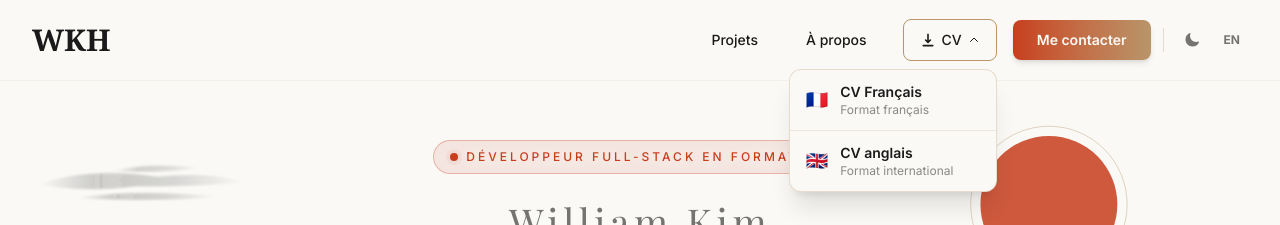
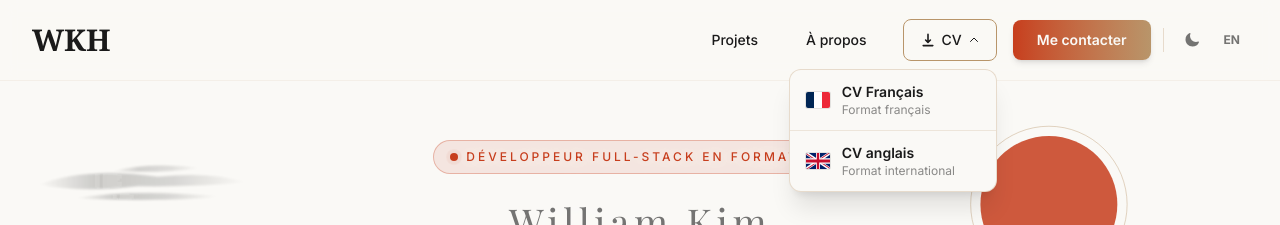
Before and after one commit to hachwilliam89-spec/portfolio-kim, a Next.js app: page / in a window 1280 px wide. Both pictures are taken after a click on the button "CV". Shown: the top 225 px of the page. Built offline with nearby package versions, Linux system fonts and the light colour scheme; a web font is replaced by a local one.

Commit message:
Améliore le parcours, les compétences et les détails visuels

```diff
--- a/components/About.tsx
+++ b/components/About.tsx
@@ -1,12 +1,15 @@
 'use client';
 
 import { motion } from 'framer-motion';
-import { SiReact, SiNextdotjs, SiTypescript, SiTailwindcss, SiFramer, SiNodedotjs, SiNestjs, SiPrisma, SiPhp, SiPostgresql, SiMysql, SiDocker, SiGit, SiGitlab, SiSpring, SiMariadb } from 'react-icons/si';
+import type { IconType } from 'react-icons';
+import { SiReact, SiNextdotjs, SiTypescript, SiTailwindcss, SiFramer, SiNodedotjs, SiNestjs, SiPrisma, SiPhp, SiPostgresql, SiMysql, SiDocker, SiGit, SiGitlab, SiSpring, SiMariadb, SiMongodb } from 'react-icons/si';
 import SectionTitle from './SectionTitle';
 import { useLanguage, fr, en } from '@/lib/i18n';
 
-const techIcons: { [key: string]: any } = {
+const techIcons: Record<string, IconType | null> = {
     'React': SiReact,
+    'React Native': SiReact,
+    'MongoDB': SiMongodb,
     'Next.js': SiNextdotjs,
     'TypeScript': SiTypescript,
     'Tailwind CSS': SiTailwindcss,
@@ -32,9 +35,9 @@ const techIcons: { [key: string]: any } = {
 };
 
 const skillKeys = [
-    { key: 'frontend' as const, items: ['React', 'Next.js', 'TypeScript', 'Tailwind CSS', 'Framer Motion'] },
+    { key: 'frontend' as const, items: ['React', 'React Native', 'Next.js', 'TypeScript', 'Tailwind CSS', 'Framer Motion'] },
     { key: 'backend' as const, items: ['NestJS', 'Spring Boot', 'Node.js', 'API REST', 'Prisma', 'Drizzle ORM', 'Zod', 'PHP'] },
-    { key: 'database' as const, items: ['PostgreSQL', 'MariaDB', 'MySQL'] },
+    { key: 'database' as const, items: ['PostgreSQL', 'MongoDB', 'MariaDB', 'MySQL'] },
     { key: 'ai' as const, items: ['OpenAI / Anthropic', 'n8n'] },
     { key: 'devops' as const, items: ['Docker', 'Git', 'GitLab', 'Vitest', 'Scrum'] },
 ];
@@ -94,10 +97,10 @@ export default function About() {
                     whileInView={{ opacity: 1, x: 0 }}
                     viewport={{ once: true }}
                     transition={{ duration: 0.6 }}
-                    className="relative bg-white dark:bg-washi-dark border-2 border-gold/40 rounded-lg p-8 hover:border-vermillon hover:shadow-2xl hover:shadow-vermillon/20 transition-all duration-300"
+                    className="relative bg-white dark:bg-washi-dark border-2 border-gold/40 rounded-lg p-6 sm:p-8 hover:border-vermillon hover:shadow-2xl hover:shadow-vermillon/20 transition-all duration-300"
                 >
                     <h3 className="font-display text-2xl font-bold text-vermillon mb-5">{t.about.background}</h3>
-                    <div className="space-y-4 text-sm text-ink leading-relaxed font-medium">
+                    <div className="space-y-5 pb-14 text-[15px] text-ink leading-7">
                         <p dangerouslySetInnerHTML={{ __html: t.about.p1.replace(/<strong>/g, '<strong class="text-ink font-bold">') }} />
                         <p dangerouslySetInnerHTML={{ __html: t.about.p2.replace(/<strong>/g, '<strong class="text-ink font-bold">') }} />
                         <p dangerouslySetInnerHTML={{ __html: t.about.p3.replace(/<strong>/g, '<strong class="text-ink font-bold">') }} />
@@ -111,7 +114,7 @@ export default function About() {
                     whileInView={{ opacity: 1, x: 0 }}
                     viewport={{ once: true }}
                     transition={{ duration: 0.6 }}
-                    className="bg-white dark:bg-washi-dark border-2 border-gold/40 rounded-lg p-8 hover:border-vermillon hover:shadow-2xl hover:shadow-vermillon/20 transition-all duration-300"
+                    className="bg-white dark:bg-washi-dark border-2 border-gold/40 rounded-lg p-6 sm:p-8 hover:border-vermillon hover:shadow-2xl hover:shadow-vermillon/20 transition-all duration-300"
                 >
                     <h3 className="font-display text-2xl font-bold text-vermillon mb-5">{t.about.skills}</h3>
                     <div className="space-y-5">
@@ -126,7 +129,7 @@ export default function About() {
                                         return (
                                             <span
                                                 key={skill}
-                                                className="text-xs bg-gold text-white px-3 py-1.5 rounded-full font-semibold shadow-sm flex items-center gap-1.5"
+                                                className="text-xs bg-gold/15 text-ink border border-gold/30 px-3 py-1.5 rounded-full font-medium flex items-center gap-1.5"
                                             >
                                                 {Icon && <Icon className="text-sm" aria-hidden="true" />}
                                                 {skill}
--- /dev/null
+++ b/components/CvFlag.tsx
@@ -0,0 +1,29 @@
+/** Decorative flags, independent of the operating system's emoji font. */
+export default function CvFlag({ country }: { country: 'fr' | 'gb' }) {
+    return (
+        <svg
+            width="24"
+            height="16"
+            viewBox="0 0 60 40"
+            className="shrink-0 overflow-hidden rounded-[2px] ring-1 ring-ink/10"
+            aria-hidden="true"
+            focusable="false"
+        >
+            {country === 'fr' ? (
+                <>
+                    <path fill="#002654" d="M0 0h20v40H0z" />
+                    <path fill="#fff" d="M20 0h20v40H20z" />
+                    <path fill="#ed2939" d="M40 0h20v40H40z" />
+                </>
+            ) : (
+                <svg width="60" height="40" viewBox="0 0 60 30" preserveAspectRatio="none" overflow="hidden">
+                    <path fill="#012169" d="M0 0h60v30H0z" />
+                    <path stroke="#fff" strokeWidth="6" d="m0 0 60 30M60 0 0 30" />
+                    <path fill="#c8102e" d="M0 0v2l26 13h4L0 0Zm60 0h-4L30 13v2L60 0ZM60 30v-2L34 15h-4l30 15ZM0 30h4l26-13v-2L0 30Z" />
+                    <path stroke="#fff" strokeWidth="10" d="M30 0v30M0 15h60" />
+                    <path stroke="#c8102e" strokeWidth="6" d="M30 0v30M0 15h60" />
+                </svg>
+            )}
+        </svg>
+    );
+}
--- a/components/InkLandscape.tsx
+++ b/components/InkLandscape.tsx
@@ -10,6 +10,17 @@ const STARS: { x: number; y: number; r: number; delay: number; dur: number; cros
     { x: 1010, y: 60, r: 1.8, delay: 0.9, dur: 3.4 },
     { x: 1210, y: 35, r: 2.6, delay: 1.6, dur: 3.0, cross: true },
     { x: 1390, y: 85, r: 1.8, delay: 3.2, dur: 4.0 },
+    // Ciel dégagé à gauche : sous la navigation et au-dessus des bambous.
+    { x: 80, y: 132, r: 1.4, delay: -1.5, dur: 4.6 },
+    { x: 225, y: 188, r: 1.3, delay: -2.7, dur: 5.2 },
+    { x: 390, y: 118, r: 1.5, delay: -3.2, dur: 4.8 },
+    { x: 115, y: 240, r: 1.6, delay: -0.8, dur: 5.6, cross: true },
+    { x: 345, y: 222, r: 1.3, delay: -4.1, dur: 6.0 },
+    { x: 55, y: 298, r: 1.2, delay: -2.0, dur: 4.4 },
+    { x: 200, y: 282, r: 1.6, delay: -3.6, dur: 5.4 },
+    { x: 305, y: 320, r: 1.4, delay: -1.3, dur: 4.9, cross: true },
+    { x: 395, y: 278, r: 1.1, delay: -2.9, dur: 5.8 },
+    { x: 135, y: 345, r: 1.1, delay: -4.5, dur: 6.2 },
     // Gauche, au-dessus du bambou
     { x: 35, y: 200, r: 2, delay: 2.4, dur: 3.5 },
     { x: 300, y: 150, r: 1.8, delay: 0.4, dur: 2.8, cross: true },
--- a/components/Navbar.tsx
+++ b/components/Navbar.tsx
@@ -6,6 +6,7 @@ import { HiMenu, HiX, HiDownload } from 'react-icons/hi';
 import { HiSun, HiMoon } from 'react-icons/hi2';
 import { useLanguage, fr, en } from '@/lib/i18n';
 import { useTheme } from './ThemeProvider';
+import CvFlag from './CvFlag';
 
 export default function Navbar() {
     const { lang, toggle } = useLanguage();
@@ -132,7 +133,7 @@ export default function Navbar() {
                                                     onClick={() => setCvDropdownOpen(false)}
                                                     className="flex items-center gap-3 px-4 py-3 text-sm text-ink hover:bg-gold/10 transition-colors duration-150"
                                                 >
-                                                    <span className="text-lg">🇫🇷</span>
+                                                    <CvFlag country="fr" />
                                                     <div>
                                                         <div className="font-semibold">{t.nav.cvFr}</div>
                                                         <div className="text-xs text-ink/50">{t.nav.cvFrSub}</div>
@@ -145,7 +146,7 @@ export default function Navbar() {
                                                     onClick={() => setCvDropdownOpen(false)}
                                                     className="flex items-center gap-3 px-4 py-3 text-sm text-ink hover:bg-gold/10 transition-colors duration-150"
                                                 >
-                                                    <span className="text-lg">🇬🇧</span>
+                                                    <CvFlag country="gb" />
                                                     <div>
                                                         <div className="font-semibold">{t.nav.cvUs}</div>
                                                         <div className="text-xs text-ink/50">{t.nav.cvUsSub}</div>
@@ -293,7 +294,8 @@ export default function Navbar() {
                                         className="w-full flex items-center gap-3 px-5 py-4 rounded-lg font-medium text-ink border border-gold hover:bg-gold/10 transition-all duration-200"
                                     >
                                         <HiDownload className="w-5 h-5" aria-hidden="true" />
-                                        <span>🇫🇷 {t.nav.cvFr}</span>
+                                        <CvFlag country="fr" />
+                                        <span>{t.nav.cvFr}</span>
                                     </motion.a>
                                     <motion.a
                                         href="/CV_William_Kim_HACH_EN.pdf"
@@ -305,7 +307,8 @@ export default function Navbar() {
                                         className="w-full flex items-center gap-3 px-5 py-4 rounded-lg font-medium text-ink border border-gold hover:bg-gold/10 transition-all duration-200"
                                     >
                                         <HiDownload className="w-5 h-5" aria-hidden="true" />
-                                        <span>🇬🇧 {t.nav.cvUs}</span>
+                                        <CvFlag country="gb" />
+                                        <span>{t.nav.cvUs}</span>
                                     </motion.a>
                                 </div>
 
--- a/lib/i18n/en.ts
+++ b/lib/i18n/en.ts
@@ -67,9 +67,9 @@ export const en: Translations = {
             ai: 'AI & Integrations',
             devops: 'DevOps & Tools',
         },
-        p1: '4 years of operational management as a <strong>logistics manager at a holding company</strong> taught me precision under pressure, team coordination, and a results-oriented business mindset.',
-        p2: 'My <strong>Bachelor\'s degree in Economics</strong> (Paris 1 Panthéon-Sorbonne) gives me a different perspective on projects: I understand the business stakes behind the code, not just the technical side.',
-        p3: 'Now completing a <strong>Professional Bachelor\'s in Computer Science: software design, development and testing</strong> (<em>Licence professionnelle Métiers de l\'informatique</em>) at UHA 4.0, I contributed to a team-built B2B platform with orchestrated AI agents (XIP Telecom), led a team as Scrum Master (RecycleDashboard), and delivered a real-time multiplayer game solo (KCD Formes).',
+        p1: "After four years as a <strong>logistics manager</strong>, I chose to move into software development to <strong>bring ideas to life</strong> — both my own and other people’s. I enjoy starting with a need, building a solution and refining the details that make it useful in everyday life.",
+        p2: "My management experience taught me to organise work, set priorities and coordinate a team. My <strong>Bachelor’s degree in Economics from Paris 1 Panthéon-Sorbonne</strong> also shapes how I approach a company’s needs and constraints.",
+        p3: "I am now studying for a professional Bachelor’s degree in Computer Science at <strong>UHA 4.0</strong>, building web and mobile applications independently and in teams. With <strong>Équilibre</strong>, my final-year project, I am focusing on architecture, testing and maintainability. I am looking for an internship where I can contribute to a real product, learn from a team and develop my skills through new challenges.",
         findMe: 'Find me',
     },
     contact: {
--- a/lib/i18n/fr.ts
+++ b/lib/i18n/fr.ts
@@ -65,9 +65,9 @@ export const fr = {
             ai: 'IA & Intégrations',
             devops: 'DevOps & Outils',
         },
-        p1: "4 ans de management opérationnel en tant que <strong>responsable logistique dans une holding</strong> m'ont appris la rigueur sous pression, la coordination d'équipes et la vision métier orientée résultat.",
-        p2: "Ma <strong>Licence en Économie</strong> (Paris 1 Panthéon-Sorbonne) me donne une lecture différente des projets : je comprends les enjeux business derrière le code, pas seulement la technique.",
-        p3: "Aujourd'hui en <strong>Licence professionnelle Métiers de l'informatique : conception, développement et test de logiciels</strong> à l'UHA 4.0, j'ai contribué en équipe à une plateforme B2B avec agents IA orchestrés (XIP Telecom), piloté une équipe en Scrum Master (RecycleDashboard), et livré un jeu multijoueur temps réel en autonomie (KCD Formes).",
+        p1: "Après quatre ans comme <strong>responsable logistique</strong>, j’ai choisi de me reconvertir dans le développement pour <strong>concrétiser des idées</strong> : les miennes, mais aussi celles des autres. Ce qui me plaît, c’est de partir d’un besoin, construire une solution et soigner les détails qui la rendent utile au quotidien.",
+        p2: "Mon expérience du management m’a appris à organiser le travail, gérer les priorités et coordonner une équipe. Ma <strong>licence en économie à Paris 1 Panthéon-Sorbonne</strong> nourrit aussi mon attention aux besoins et aux contraintes de l’entreprise.",
+        p3: "Aujourd’hui en licence professionnelle Métiers de l’informatique à <strong>l’UHA 4.0</strong>, je développe des applications web et mobiles, seul et en équipe. Avec <strong>Équilibre</strong>, mon projet de fin d’études, je travaille particulièrement l’architecture, les tests et la maintenabilité. Je recherche un stage où contribuer à un produit concret, apprendre auprès d’une équipe et progresser face à de nouveaux défis.",
         findMe: 'Retrouvez-moi',
     },
     contact: {
```
